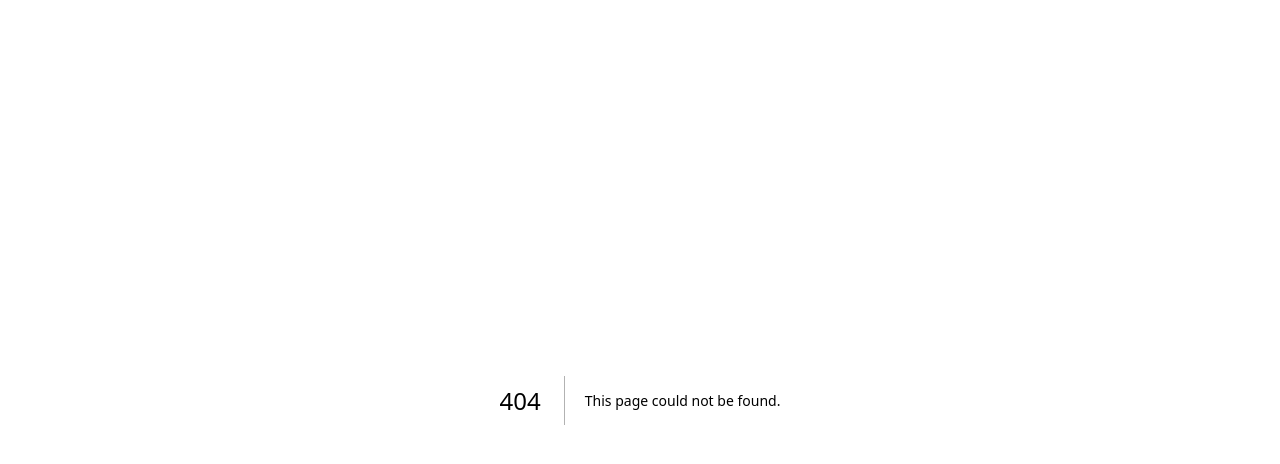
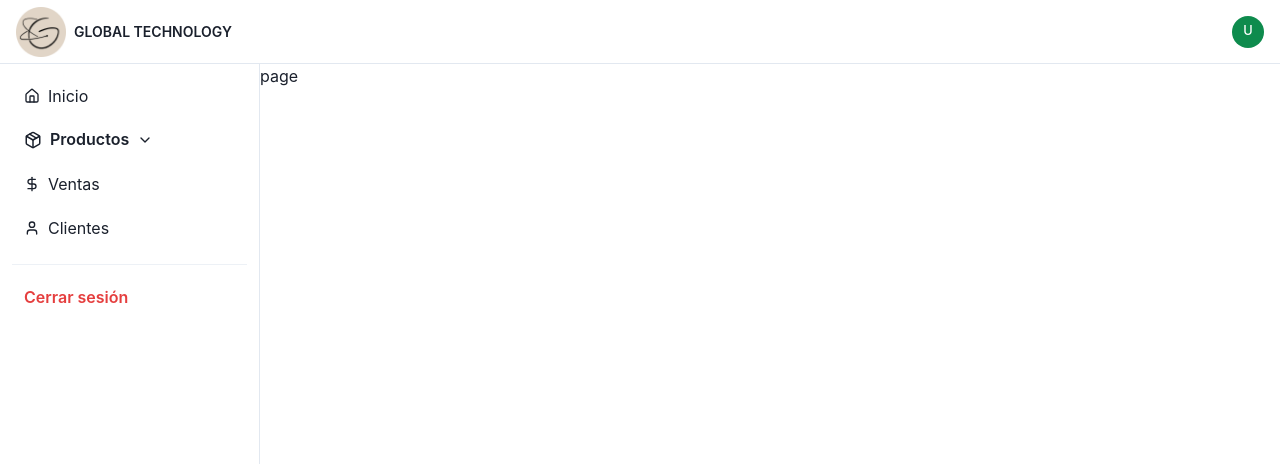
Before and after one commit to FlorenciaArispe/globalTech, a Next.js app in the folder frontend-admin/: page /perfil in a window 1280 px wide. Before the commit this address had no page. Shown: the top 464 px of the page. Built offline with nearby package versions, Linux system fonts and the light colour scheme.

Commit message:
editar perfil sin terminar

```diff
--- /dev/null
+++ b/frontend-admin/src/app/(app)/perfil/page.tsx
@@ -0,0 +1,7 @@
+import React from 'react'
+
+export default function Perfil() {
+  return (
+    <div>page</div>
+  )
+}
--- a/frontend-admin/src/components/shell/Topbar.tsx
+++ b/frontend-admin/src/components/shell/Topbar.tsx
@@ -66,7 +66,7 @@ export default function Topbar({ onOpenMenu }: { onOpenMenu: () => void }) {
             <Avatar size="sm" name="Usuario" />
           </MenuButton>
           <MenuList>
-            <MenuItem as={NextLink} href="/home">Mi perfil</MenuItem>
+            <MenuItem as={NextLink} href="/perfil">Mi perfil</MenuItem>
             <MenuItem as={NextLink} href="/config">Configuración</MenuItem>
             <MenuItem as={NextLink} href="/login">Cerrar sesión</MenuItem>
           </MenuList>
```
